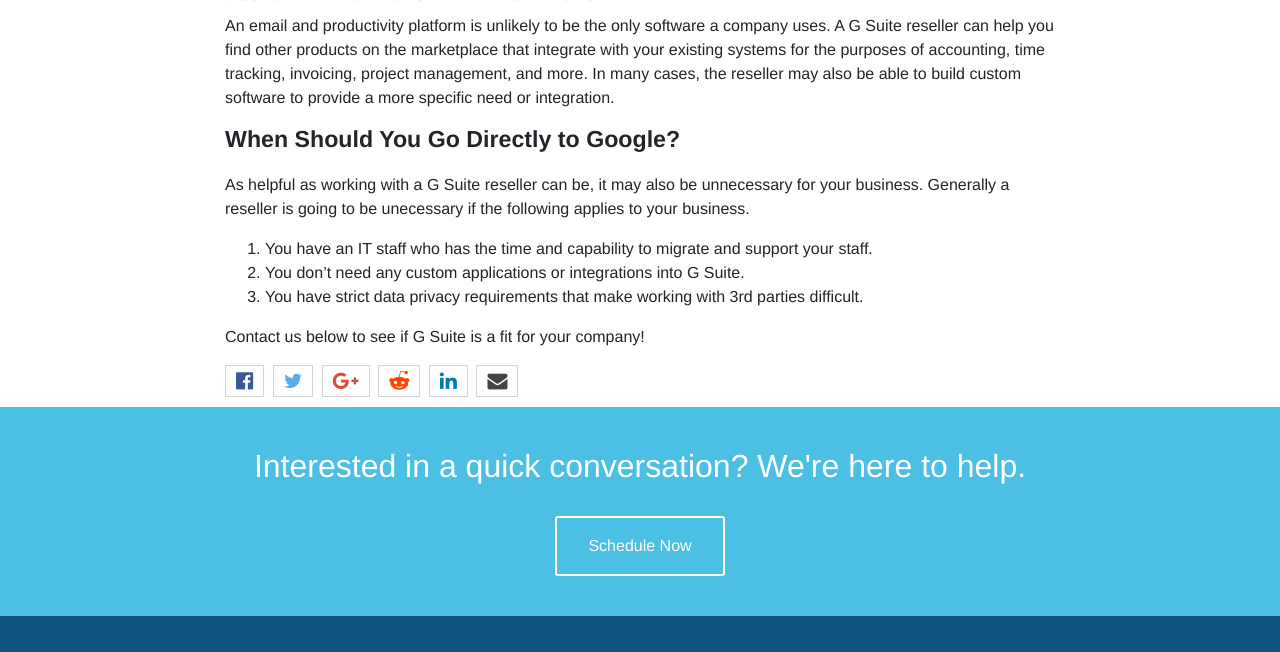
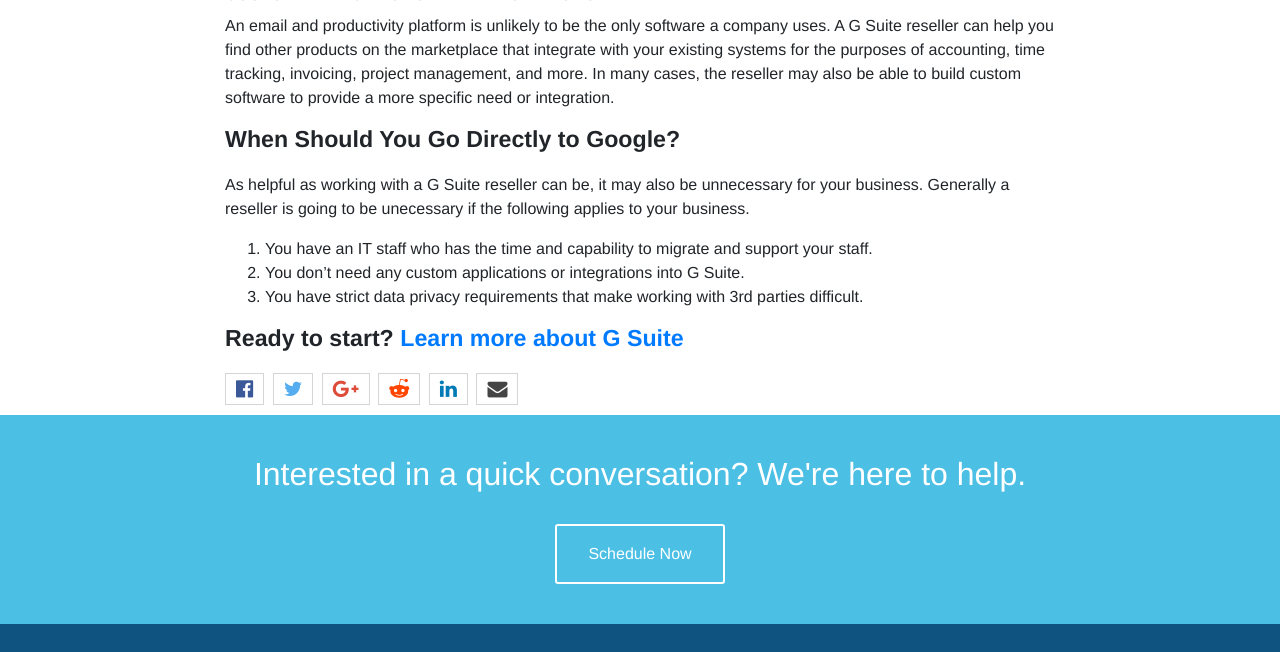
Before and after one commit to seven-hills-technology/seven-hills-technology.github.io, a Jekyll site: the page built from _posts/2018-10-29-why-use-gsuite-reseller.markdown, in a window 1280 px wide and 900 px high, scrolled down 1813 px, cut to the strip 0-652 px from the top of the window. Built offline with Jekyll 4.4.1, drawn with Linux system fonts in a browser that asks for light colours; nearby versions of some CDN libraries.

Commit message:
CTA on google blog

```diff
--- a/_posts/2018-10-29-why-use-gsuite-reseller.markdown
+++ b/_posts/2018-10-29-why-use-gsuite-reseller.markdown
@@ -53,4 +53,4 @@
 3. You have strict data privacy requirements that make working with 3rd parties difficult.
 
 
-Contact us below to see if G Suite is a fit for your company!
+# Ready to start? [Learn more about G Suite](https://sevenhillstechnology.com/gsuite)
```
